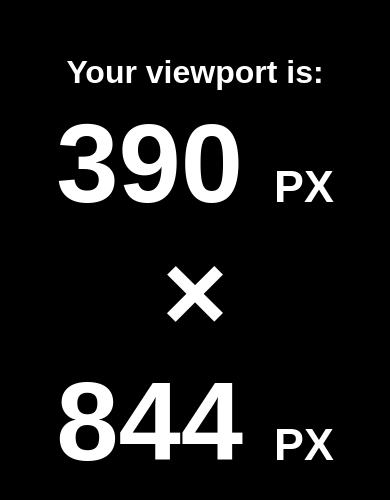
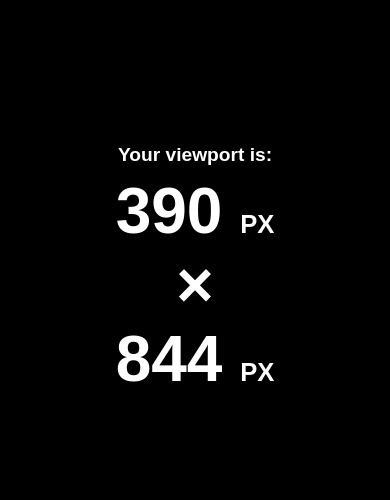
Before and after one commit to pexeixv/viewport, a plain HTML site: page index.html in a window 390 px wide. Shown: the part 152-652 px from the top of the page. Drawn offline with Linux system fonts and the light colour scheme.

Commit message:
mobile responsive added

```diff
--- a/index.html
+++ b/index.html
@@ -30,7 +30,7 @@
                 <span class=size>
                     ${vw}
                     </span>
-                &nbsp;&times;&nbsp;
+                <span>&times;</span>
                 <span class=size>
                     ${vh}
                 </span>
--- a/style.sass
+++ b/style.sass
@@ -31,3 +31,25 @@
 span.size::after
     content: 'PX'
     font-size: 0.4em
+
+
+
+@media screen and (max-width: 950px)
+    h1
+        display: flex
+        flex-direction: column
+    .ifNotBlocked
+        font-size: 5rem
+
+@media screen and (max-width: 400px)
+    .ifNotBlocked
+        font-size: 4rem
+    .viewport_title
+        font-size: 1.2rem
+@media screen and (max-width: 300px)
+    .viewport
+        padding: 2em
+    .ifNotBlocked
+        font-size: 3rem
+    .viewport_title
+        font-size: 1rem
```
Also changed, not shown: style.css, 1 other file.
